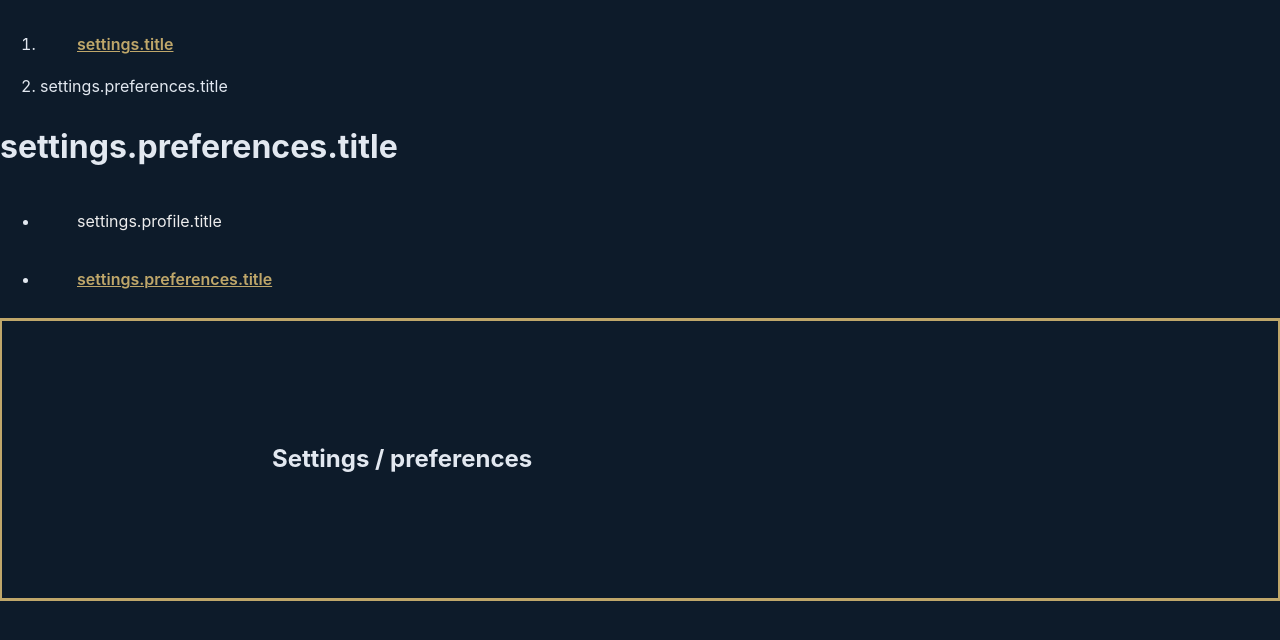
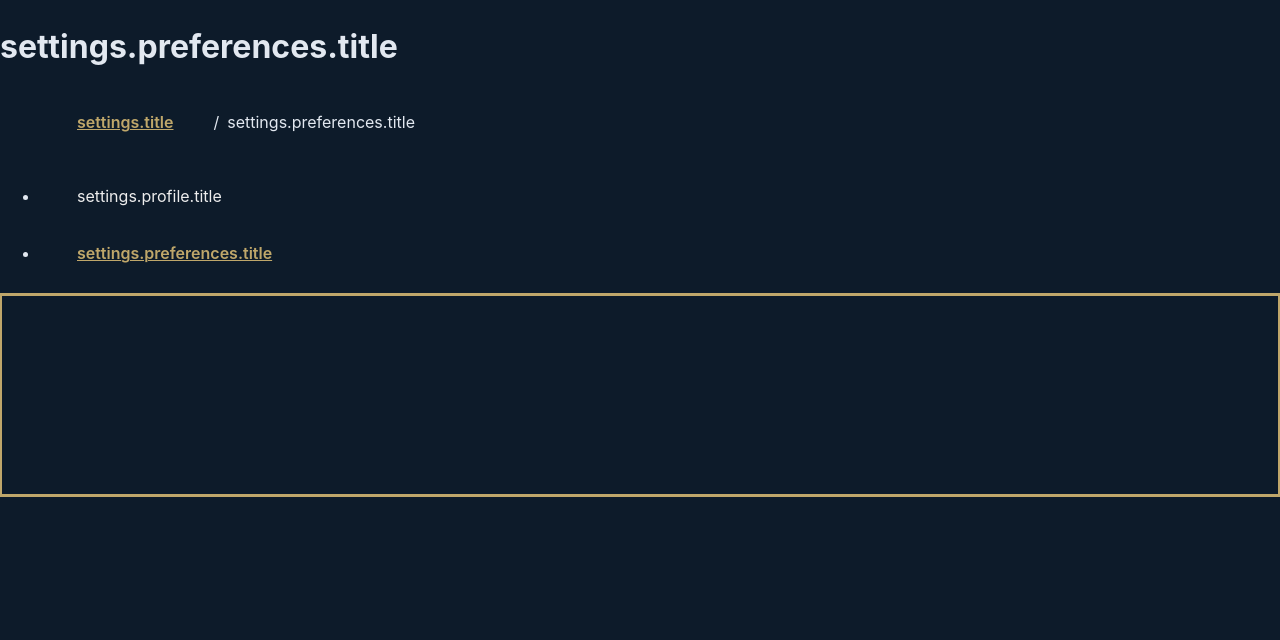
Before and after one commit to LuisDev912/EduMath-Track, a React (Vite) app in the folder frontend/: page /settings/preferences in a window 1280 px wide. Shown: the top 640 px of the page. Built offline with nearby package versions, Linux system fonts and the light colour scheme.

Commit message:
style(settings): create new styles for the breadcrumb in SettingsHeader

```diff
--- a/frontend/src/features/settings/components/Settings.module.css
+++ b/frontend/src/features/settings/components/Settings.module.css
@@ -9,3 +9,14 @@
     justify-content: space-between;
     align-items: center;
 }
+
+.breadcrumbNav{
+    margin-bottom: 1rem;
+}
+
+.breadcrumbNav > ol{
+    display: flex;
+    gap: 0.5rem;
+    list-style: none;
+    align-items: center;
+}
--- a/frontend/src/features/settings/components/SettingsHeader/SettingsHeader.tsx
+++ b/frontend/src/features/settings/components/SettingsHeader/SettingsHeader.tsx
@@ -1,6 +1,7 @@
 import { useTranslation } from "react-i18next";
 import { SETTINGS_ROUTES } from "./Settings.config.ts";
 import { useLocation } from "react-router";
+import Styles from "../Settings.module.css";
 import NavItem from "@components/NavItem/NavItem";
 
 function SettingsHeader() {
@@ -14,12 +15,13 @@ function SettingsHeader() {
     );
 
     const pageTitle = currentRoute
-        ? t(currentRoute.labelKey)
-        : t("settings.title");
+    ? t(currentRoute.labelKey)
+    : t("settings.title");
 
     return (
-        <header className="settings-header">
-            <nav aria-label="breadcrumb">
+        <header className={Styles.header}>
+            <h1>{pageTitle}</h1>
+            <nav aria-label="breadcrumb" className={Styles.breadcrumbNav}>
                 <ol>
                     <li>
                         <NavItem to="/settings">
@@ -28,16 +30,19 @@ function SettingsHeader() {
                     </li>
 
                     {currentRoute && (
-                        <li aria-current="page">
-                            {t(currentRoute.labelKey)}
-                        </li>
+                        <>
+                            <span aria-hidden="true" className={Styles.breadcrumbSeparator}>
+                                /
+                            </span>
+                            <li aria-current="page" className={Styles.breadcrumbCurrent}>
+                                {t(currentRoute.labelKey)}
+                            </li>
+                        </>
                     )}
                 </ol>
             </nav>
 
-            <h1>{pageTitle}</h1>
-
-            <nav aria-label={t('nav.mainAriaLabel')}>
+            <nav aria-label={t('nav.mainAriaLabel')} className={Styles.navBar}>
                 <ul>
                     {SETTINGS_ROUTES.map(route => (
                         <li key={route.path}>
--- a/frontend/src/features/settings/pages/PreferencesSettings.tsx
+++ b/frontend/src/features/settings/pages/PreferencesSettings.tsx
@@ -1,4 +1,2 @@
 export default function PreferencesSettings() {
-    return <h1>Settings / preferences</h1>
-    // hardcoded breadcrumbs for now, but we can make it dynamic later
 };
--- a/frontend/src/features/settings/pages/ProfileSettings.tsx
+++ b/frontend/src/features/settings/pages/ProfileSettings.tsx
@@ -1,3 +1,2 @@
 export default function ProfileSettings() {
-    return <h1>Profile Settings</h1>
 };
```
